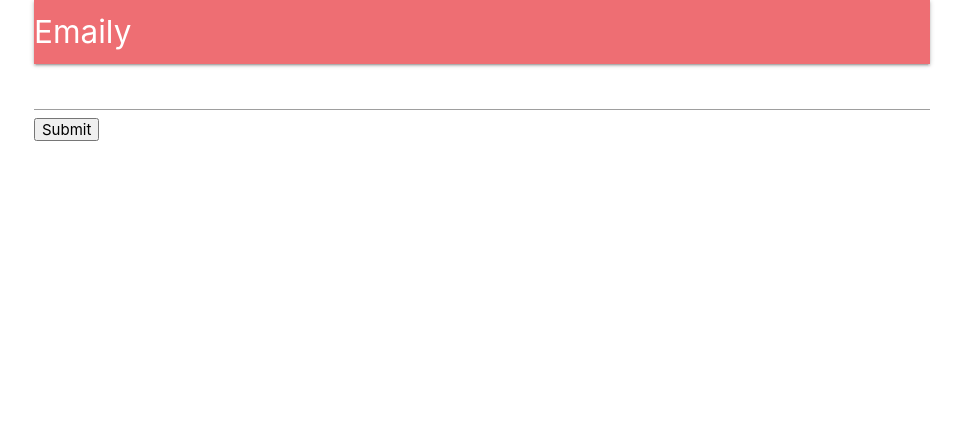
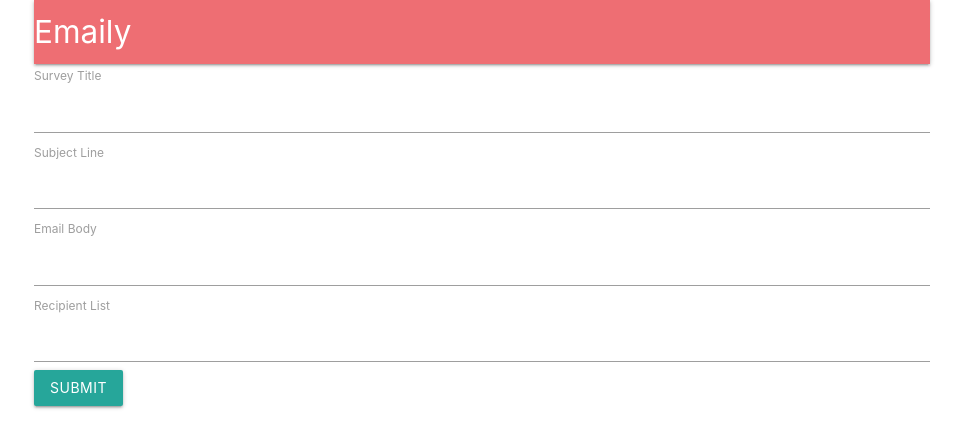
Before and after one commit to ElijahPrince73/Node-Server, a React (Create React App) app in the folder client/: page /surveys/new in a window 1280 px wide. Shown: the top 448 px of the page, without its empty margins (158-1121 px from the left). Built offline with nearby package versions, Linux system fonts and the light colour scheme; no server answers.

Commit message:
DRY with survey fields

```diff
--- a/client/package.json
+++ b/client/package.json
@@ -12,6 +12,7 @@
   },
   "dependencies": {
     "axios": "^0.18.0",
+    "lodash": "^4.17.10",
     "materialize-css": "^1.0.0-rc.1",
     "react": "^16.3.2",
     "react-dom": "^16.3.2",
--- a/client/src/components/surveys/surveyField.js
+++ b/client/src/components/surveys/surveyField.js
@@ -3,12 +3,11 @@
 
 import React from 'react';
 
-export default ({
-  input
-}) => {
+export default ({ input, label }) => {
   return (
     <div>
-      <input { ...input }/>
+      <label>{label}</label>
+      <input {...input} />
     </div>
-  )
-}
+  );
+};
--- a/client/src/components/surveys/surveyForm.js
+++ b/client/src/components/surveys/surveyForm.js
@@ -1,30 +1,41 @@
 // SurveyForm shows a form for a user to add input
-import React, {
-  Component
-} from 'react';
-import {
-  reduxForm,
-  Field
-} from 'redux-form';
+import _ from 'lodash';
+import React, { Component } from 'react';
+import { reduxForm, Field } from 'redux-form';
 import SurveyField from './surveyField';
+
+const FIELDS = [
+	{ label: 'Survey Title', name: 'title' },
+	{ label: 'Subject Line', name: 'subject' },
+	{ label: 'Email Body', name: 'body' },
+	{ label: 'Recipient List', name: 'emails' }
+];
 
 class SurveyForm extends Component {
 	renderFields() {
+		return _.map(FIELDS, ({ label, name }) => {
 			return (
-      <div>
-        <Field type="text" name="title" component={SurveyField} />
-      </div>
-    )
+				<Field
+					key={name}
+					component={SurveyField}
+					type="text"
+					label={label}
+					name={name}
+				/>
+			);
+		});
 	}
 	render() {
 		return (
 			<div>
 				<form onSubmit={this.props.handleSubmit(val => console.log(val))}>
 					{this.renderFields()}
-          <button type="submit">Submit</button>
+					<button className="btn waves-effect waves-light" type="submit">
+						Submit
+					</button>
 				</form>
 			</div>
-    )
+		);
 	}
 }
 
```
Lines whose indentation alone changed are shown as unchanged.
